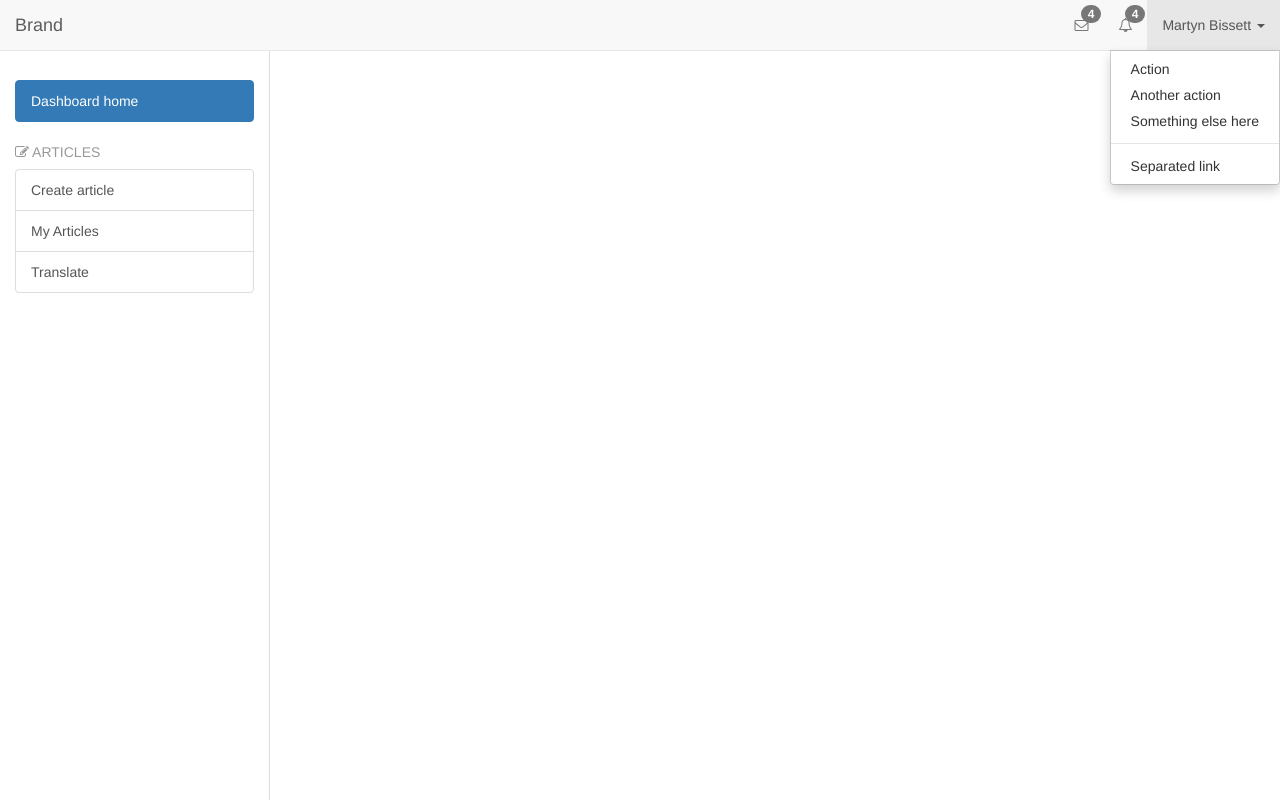
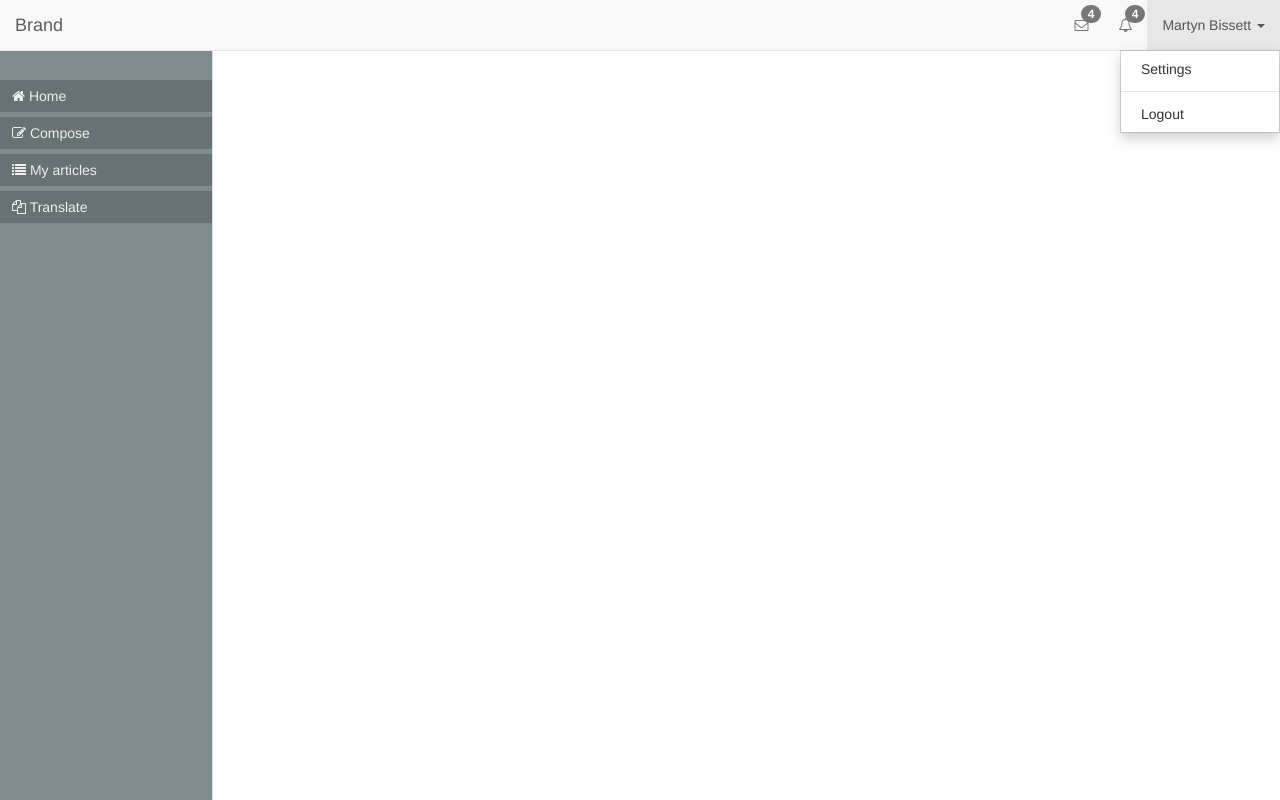
Before and after one commit to martynbiz/bootstrap-admin-template, a PHP site: page / in a window 1280 px wide, after a click on "Martyn Bissett". Run offline with PHP 8.4, Linux system fonts and the light colour scheme; some libraries are stand-ins or nearby versions.

Commit message:
Update sidemenu

```diff
--- a/index.html
+++ b/index.html
@@ -27,7 +27,8 @@
           <ul class="nav navbar-nav navbar-right">
             <li class="dropdown">
                   <a href="#" class="dropdown-toggle" data-toggle="dropdown" role="button" aria-haspopup="true" aria-expanded="false">
-                      <i class="fa fa-envelope-o" aria-hidden="true"></i>
+                      <i class="fa fa-envelope-o hidden-xs" aria-hidden="true"></i>
+                      <span class="visible-xs">Discussions</span>
                       <span class="badge">4</span>
                   </a>
                   <ul class="dropdown-menu">
@@ -38,7 +39,8 @@
                 </li>
             <li class="dropdown">
                   <a href="#" class="dropdown-toggle" data-toggle="dropdown" role="button" aria-haspopup="true" aria-expanded="false">
-                      <i class="fa fa-bell-o" aria-hidden="true"></i>
+                      <i class="fa fa-bell-o hidden-xs" aria-hidden="true"></i>
+                      <span class="visible-xs">Notifications</span>
                       <span class="badge">4</span>
                   </a>
                   <ul class="dropdown-menu">
@@ -50,11 +52,9 @@
             <li class="dropdown">
               <a href="#" class="dropdown-toggle" data-toggle="dropdown" role="button" aria-haspopup="true" aria-expanded="false">Martyn Bissett <span class="caret"></span></a>
               <ul class="dropdown-menu">
-                <li><a href="#">Action</a></li>
-                <li><a href="#">Another action</a></li>
-                <li><a href="#">Something else here</a></li>
+                <li><a href="#">Settings</a></li>
                 <li role="separator" class="divider"></li>
-                <li><a href="#">Separated link</a></li>
+                <li><a href="#">Logout</a></li>
               </ul>
             </li>
           </ul>
@@ -63,23 +63,21 @@
     </nav>
 
     <div class="content-wrapper">
-        <div class="col-sm-3 col-xs-12 sidebar">
-            <div class="list-group">
-                <a href="#" class="list-group-item active">Dashboard home</a>
-            </div>
-
-            <div class="list-group-title">
-                <i class="fa fa-pencil-square-o" aria-hidden="true"></i>
-                Articles
-            </div>
-            <div class="list-group">
-                <a href="#" class="list-group-item">Create article</a>
-                <a href="#" class="list-group-item">My Articles</a>
-                <a href="#" class="list-group-item">Translate</a>
-            </div>
+        <div class="col-sm-2 col-xs-12 sidebar">
+            <ul>
+                <li><a href="#"><i class="fa fa-home" aria-hidden="true"></i> Home</a></li>
+                <li><a href="#" data-toggle="collapse" data-target="#create_article"><i class="fa fa-pencil-square-o" aria-hidden="true"></i> Compose</a></li>
+                <span id="create_article" class="collapse">
+                    <li><a href="#"><i class="fa fa-caret-right" aria-hidden="true"></i> New article</a></li>
+                    <li><a href="#"><i class="fa fa-caret-right" aria-hidden="true"></i> New photostory</a></li>
+                    <li><a href="#"><i class="fa fa-caret-right" aria-hidden="true"></i> New video</a></li>
+                </span>
+                <li><a href="#"><i class="fa fa-list" aria-hidden="true"></i> My articles</a></li>
+                <li><a href="#"><i class="fa fa-copy" aria-hidden="true"></i> Translate</a></li>
+            </ul>
         </div>
 
-        <div class="col-sm-9 col-xs-12 content">
+        <div class="col-sm-10 col-xs-12 content">
             ...
         </div>
     </div>
--- a/less/admin.less
+++ b/less/admin.less
@@ -1,4 +1,4 @@
-@import 'bootstrap';
+@import 'bootstrap.less';
 
 .navbar {
     .navbar-right {
@@ -14,11 +14,45 @@
     position: absolute;
     top: 0;
     height: 100%;
-    padding-top: 80px;
     border-right: 1px solid #ddd;
+    padding: 80px 0px 0px 0px;
+    background: @asbestos;
 
-    @media only screen and (min-width: @screen-phone) {
-        max-width: 270px;
+    // @media only screen and (min-width: @screen-phone) {
+    //     max-width: 270px;
+    // }
+
+    ul {
+        margin: 0px;
+        padding: 0px;
+        list-style: none;
+
+        li {
+            padding-bottom: 5px;
+
+            a {
+                display: block;
+                line-height: @line-height-base;
+                text-decoration: none;
+                padding: @padding-base-vertical @padding-base-horizontal;
+                color: @gray-lighter;
+                background: darken(@asbestos, 10%);
+
+                &:hover {
+
+                }
+            }
+        }
+
+        .collapse {
+            a {
+                background: @asbestos;
+
+                &:hover {
+
+                }
+            }
+        }
     }
 
     .list-group-title {
```
Also changed, not shown: less/variables.less (+24 -2 lines), css/admin.css.
